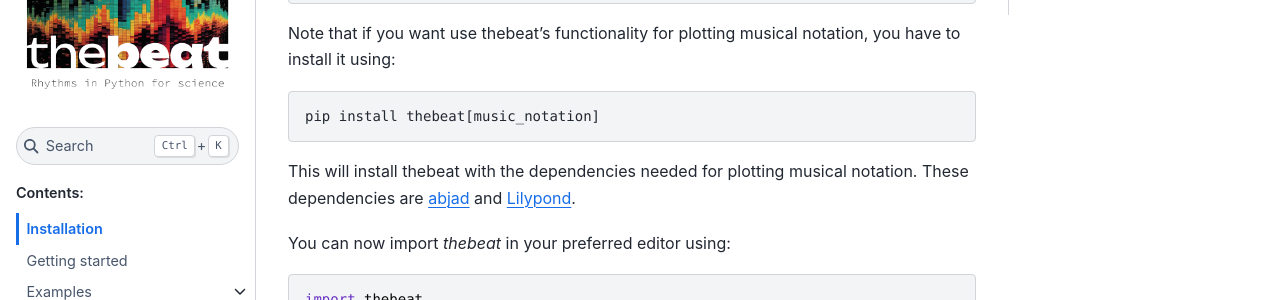
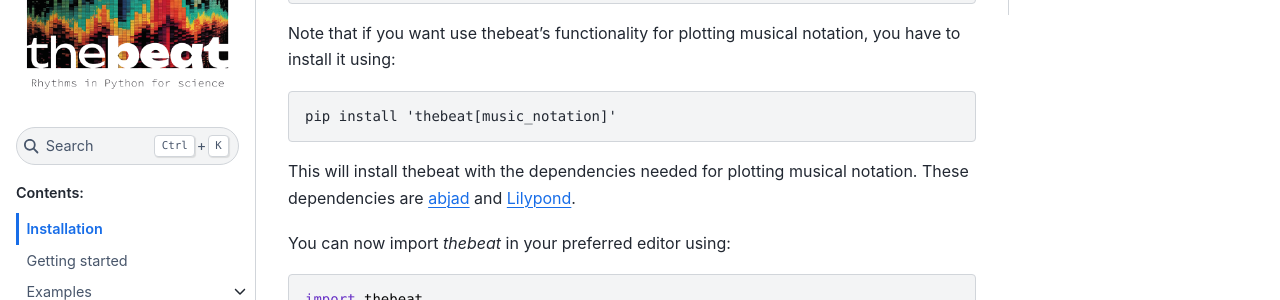
Before and after one commit to Jellevanderwerff/thebeat, a Sphinx documentation site: the page built from docs/source/installation.rst, in a window 1280 px wide and 900 px high, scrolled down 431 px. Shown: the part 152-452 px from the top of the window. Built offline with Sphinx 7.4.7 and the Sphinx Book theme 1.1.4, drawn with Linux system fonts in a browser that asks for light colours; some web fonts are replaced; pages that are not in the unit, such as notebooks, are missing from menus.

```diff
--- a/docs/source/installation.rst
+++ b/docs/source/installation.rst
@@ -31,7 +31,7 @@ you have to install it using:
 
 .. code-block:: console
 
-    pip install thebeat[music_notation]
+    pip install 'thebeat[music_notation]'
 
 This will install thebeat with the dependencies needed for plotting musical notation.
 These dependencies are `abjad <https://abjad.github.io>`_ and `Lilypond <https://lilypond.org>`_.
```
Also changed, not shown: README.md (+1 -1 lines).
